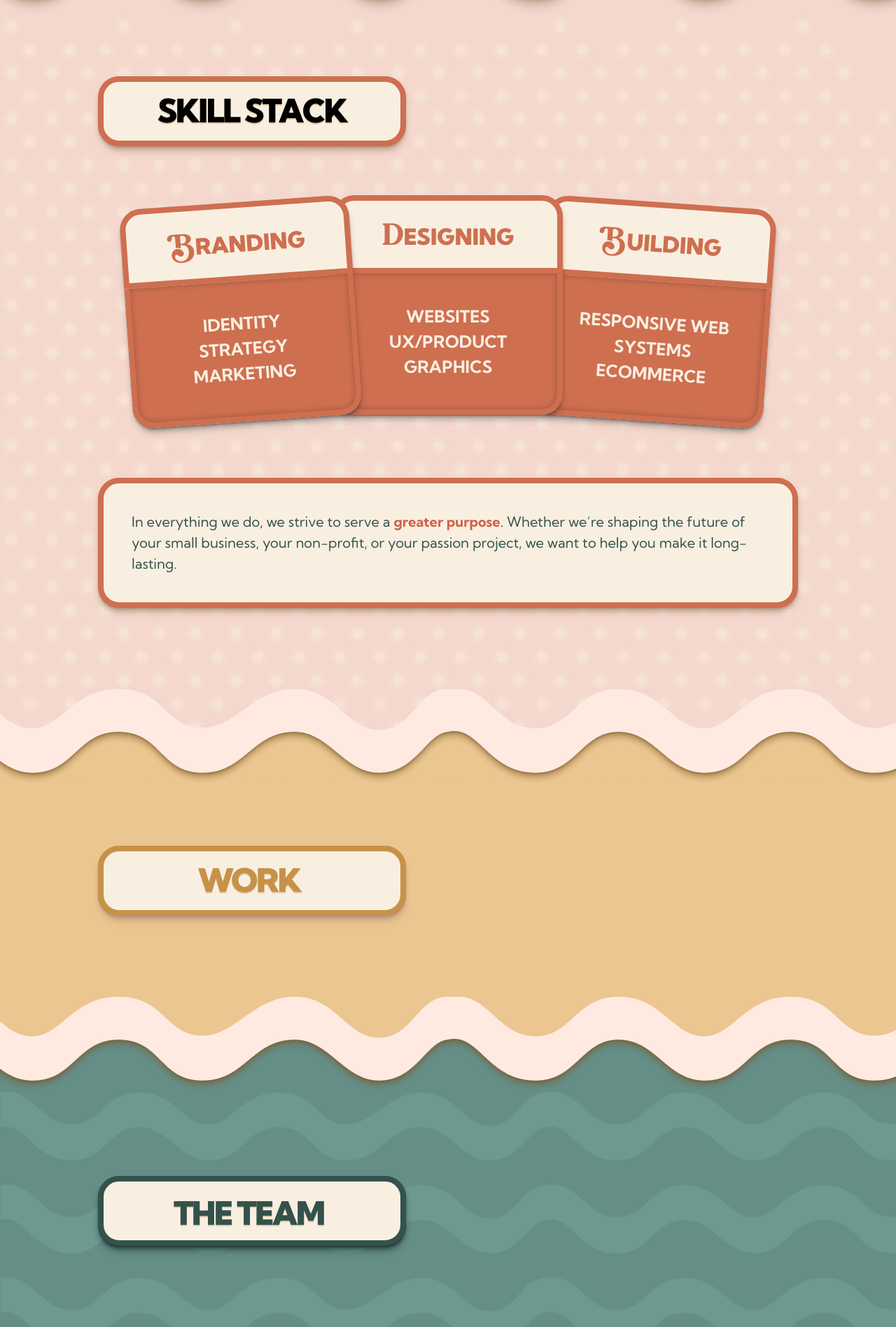
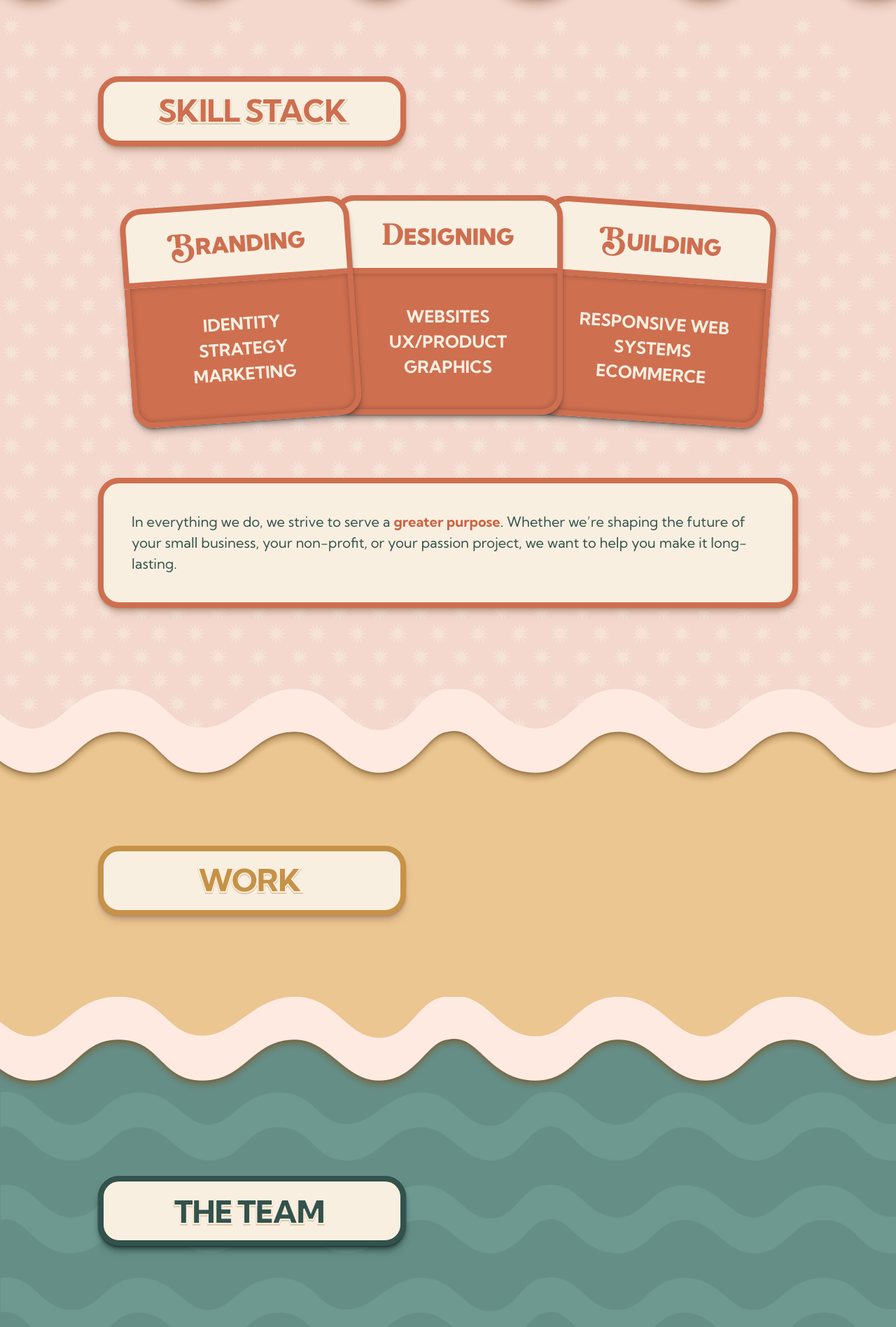
Before and after one commit to mattduff707/some-fun-prod, a Next.js app: page / in a window 1280 px wide. Shown: the part 2083-3980 px from the top of the page at 70% size. Built offline with nearby package versions, Linux system fonts and the light colour scheme.

Commit message:
Adjustments

```diff
--- a/src/app/About.jsx
+++ b/src/app/About.jsx
@@ -17,7 +17,9 @@ const About = () => {
         <div className="w-full max-w-constraint pt-pageTop max1000:flex max1000:flex-col max1000:items-center">
           <Title
             boxClass="border-seaweed bg-pale shadow-pinkyShadow shadow-seaweedShadow mb-16"
-            titleClass={"fill-seaweed translate-x-[24px] translate-y-[4px]"}
+            titleClass={
+              "fill-seaweed translate-x-[24px] translate-y-[2px] stroke-pale"
+            }
           >
             THE TEAM
           </Title>
--- a/src/app/Stack.jsx
+++ b/src/app/Stack.jsx
@@ -7,9 +7,9 @@ import Text from "@/components/Text";
 
 const Stack = () => {
   return (
-    <section className="px-section max600:pt-pageTopMobile max600:pb-pageBottomMobile relative flex max-w-full flex-col items-center overflow-hidden bg-fluff bg-stack bg-cover pb-pageBottom pt-pageTop">
+    <section className="relative flex max-w-full flex-col items-center overflow-hidden bg-fluff bg-stack bg-cover px-section pb-pageBottom pt-pageTop max600:pb-pageBottomMobile max600:pt-pageTopMobile">
       <div className="flex w-full max-w-constraint flex-col max1000:items-center">
-        <Title boxClass="border-burnt bg-pale shadow-pinkyShadow">
+        <Title boxClass="border-burnt bg-pale shadow-pinkyShadow stroke-pale fill-burnt">
           SKILL STACK
         </Title>
         <div className="flex gap-2 py-20 max1000:flex-col max1000:gap-16">
--- a/src/app/Work.jsx
+++ b/src/app/Work.jsx
@@ -7,7 +7,7 @@ const Work = () => {
       <div className="flex w-full max-w-constraint flex-col">
         <Title
           boxClass="border-darkDijon bg-pale shadow-pinkyShadow"
-          titleClass="fill-darkDijon translate-x-[60px]"
+          titleClass="fill-darkDijon translate-x-[60px] stroke-pale"
         >
           WORK
         </Title>
--- a/src/components/PageTitle.jsx
+++ b/src/components/PageTitle.jsx
@@ -12,7 +12,7 @@ const PageTitle = ({
   starFill,
 }) => {
   return (
-    <div className="mb-8 h-[132px] w-[640px] pt-12">
+    <div className="mb-12 h-[99px] w-[640px] pt-12 max600:mb-4 max600:w-[480px]">
       <div className="relative inline-block w-full overflow-visible  pb-[12%]">
         <svg
           viewBox="0 0 440 100"
@@ -23,7 +23,7 @@ const PageTitle = ({
           <style>
             {`
             .font {
-                filter: drop-shadow(0px 2px 0.25px rgba(0, 0, 0, 0.10));
+                filter: drop-shadow(0px 2px 1.25px rgba(0, 0, 0, 0.30));
             }
             `}
           </style>
--- a/tailwind.config.js
+++ b/tailwind.config.js
@@ -7,6 +7,8 @@ module.exports = {
   ],
   theme: {
     screens: {
+      min1200: { min: "1200px" },
+      max1200: { max: "1200px" },
       min1000: { min: "1000px" },
       max1000: { max: "1000px" },
       min900: { min: "900px" },
```
